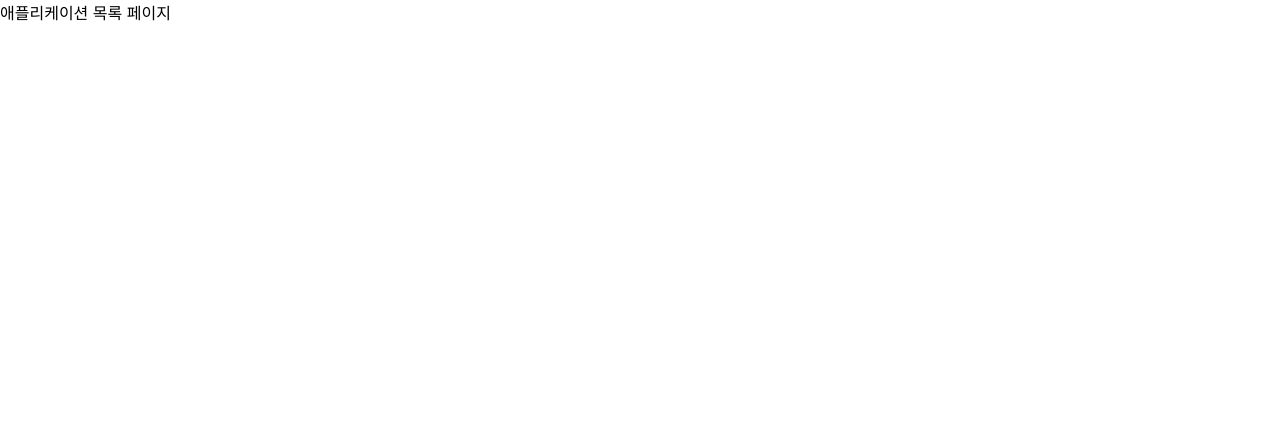
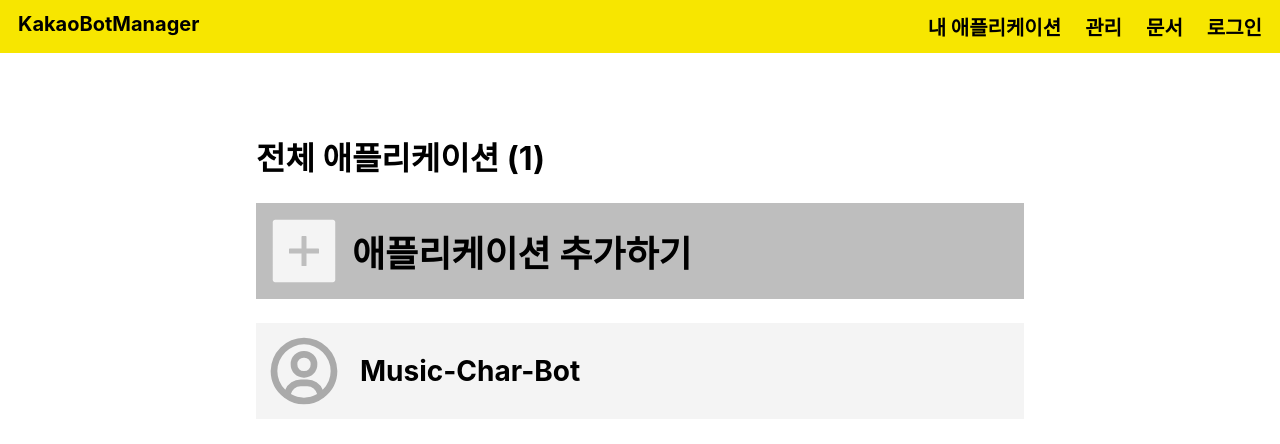
Before and after one commit to cola314/KakaoBotManager2.0, a React (Create React App) app in the folder client/: page /applications in a window 1280 px wide. Shown: the top 444 px of the page. Built offline with nearby package versions, Linux system fonts and the light colour scheme.

Commit message:
[client] Add ApplicationsView component

```diff
--- a/client/package.json
+++ b/client/package.json
@@ -12,6 +12,7 @@
     "@types/react-dom": "^17.0.0",
     "react": "^17.0.2",
     "react-dom": "^17.0.2",
+    "react-icons": "^4.3.1",
     "react-router-dom": "^6.0.2",
     "react-scripts": "4.0.3",
     "styled-components": "^5.3.3",
@@ -43,6 +44,7 @@
     ]
   },
   "devDependencies": {
+    "@types/react-icons": "^3.0.0",
     "@types/react-router-dom": "^5.3.2",
     "@types/styled-components": "^5.1.15"
   }
--- /dev/null
+++ b/client/src/components/application/ApplicationsView.tsx
@@ -0,0 +1,92 @@
+import styled from 'styled-components';
+import { AiFillPlusSquare } from 'react-icons/ai';
+import { BiUserCircle } from 'react-icons/bi';
+import { useState } from 'react';
+
+type ApplicationSummary = {
+  icon?: string;
+  name: string;
+};
+type Props = {
+  applications: ApplicationSummary[];
+};
+type ApplicationItemProps = {
+  application: ApplicationSummary;
+};
+
+const ApplicationsViewBlock = styled.div`
+  margin-top: 5rem;
+  margin-left: auto;
+  margin-right: auto;
+  width: 60%;
+  h1 {
+    font-size: 2rem;
+    margin-bottom: 1.5rem;
+  }
+`;
+const ApplicationItemBlock = styled.div`
+  display: flex;
+  align-items: center;
+  height: 6rem;
+  margin-bottom: 1.5rem;
+  padding-left: 0.5rem;
+  background: #f4f4f4;
+  cursor: pointer;
+  img {
+    width: 5rem;
+    height: 5rem;
+  }
+  svg {
+    color: #aaaaaa;
+    font-size: 5rem;
+  }
+  p {
+    margin-left: 1rem;
+    font-size: 1.75rem;
+    font-weight: bold;
+  }
+`;
+const ApplicationAddButton = styled(ApplicationItemBlock)`
+  background: #bebebe;
+  svg {
+    color: #f4f4f4;
+  }
+  p {
+    margin-left: 0.5rem;
+    font-size: 2.25rem;
+  }
+`;
+
+const ApplicationItem = ({ application }: ApplicationItemProps) => {
+  const [showImage, setShowImage] = useState(true);
+  const onError = () => {
+    setShowImage(false);
+  };
+  return (
+    <ApplicationItemBlock>
+      {application.icon && showImage ? (
+        <img src={application.icon} onError={onError} alt="app icon" />
+      ) : (
+        <BiUserCircle />
+      )}
+      <p>{application.name}</p>
+    </ApplicationItemBlock>
+  );
+};
+
+const ApplicationsView = ({ applications }: Props) => {
+  return (
+    <ApplicationsViewBlock>
+      <h1>{`전체 애플리케이션 (${applications.length})`}</h1>
+      <ApplicationAddButton>
+        <AiFillPlusSquare />
+        <p>애플리케이션 추가하기</p>
+      </ApplicationAddButton>
+      {applications.map(application => (
+        <ApplicationItem application={application} />
+      ))}
+    </ApplicationsViewBlock>
+  );
+};
+
+export default ApplicationsView;
--- a/client/src/pages/ApplicationsPage.tsx
+++ b/client/src/pages/ApplicationsPage.tsx
@@ -1,5 +1,14 @@
+import NavigationBar from '../components/common/NavigationBar';
+import ApplicationsView from '../components/application/ApplicationsView';
+
 const ApplicationsPage = () => {
-  return <div>애플리케이션 목록 페이지</div>;
+  const applications = [{ name: 'Music-Char-Bot' }];
+  return (
+    <>
+      <NavigationBar />
+      <ApplicationsView applications={applications} />
+    </>
+  );
 };
 
 export default ApplicationsPage;
```
Also changed, not shown: 1 other file (tests, documents, lock files or other folders).
